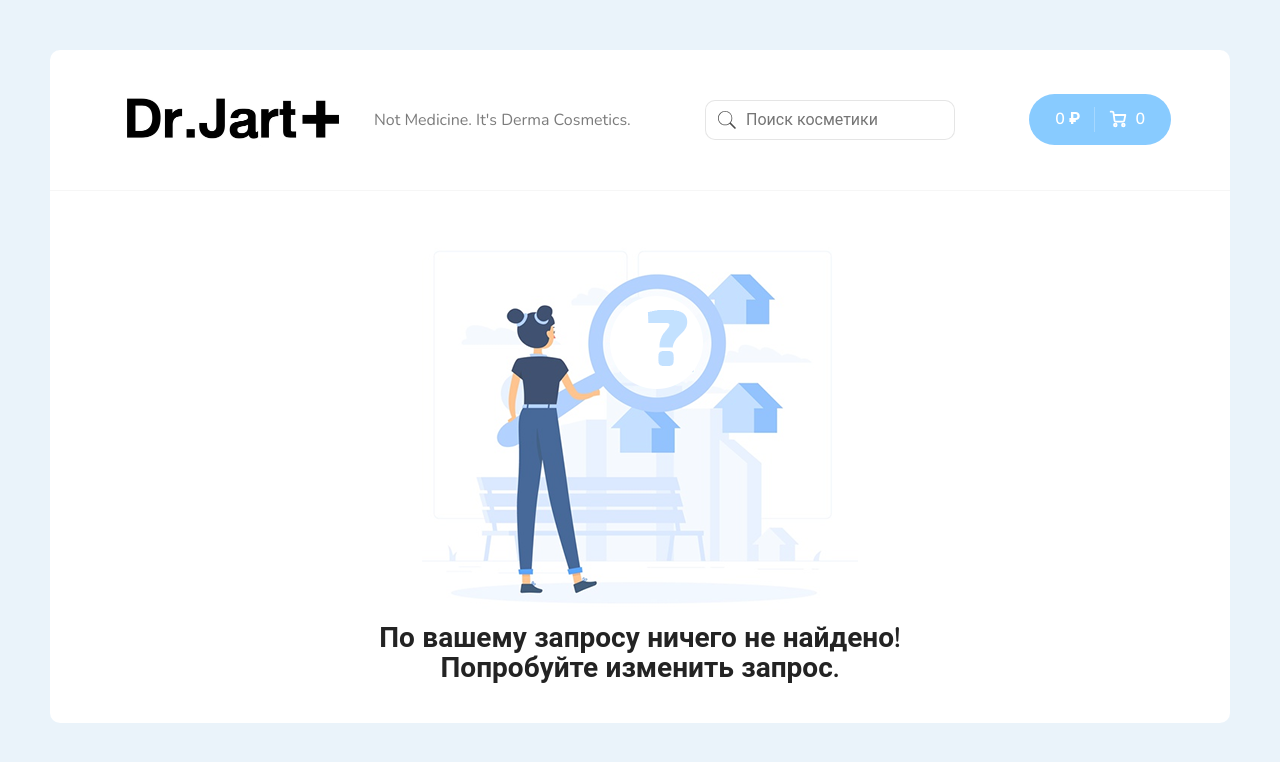
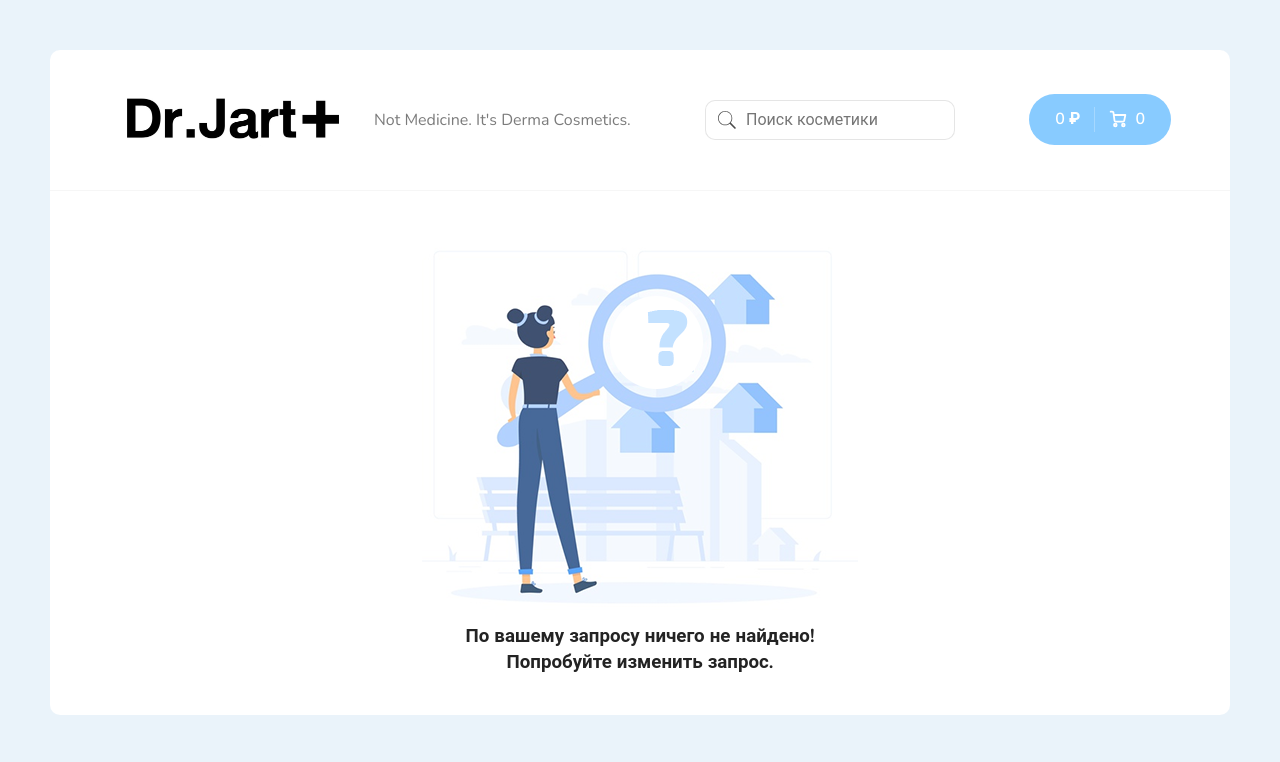
Before and after one commit to darbimar/Cosmetics-shop, a React (Create React App) app: page /not-found in a window 1280 px wide. Shown: the top 762 px of the page. Built offline with nearby package versions, Linux system fonts and the light colour scheme.

Commit message:
removed unnecessary pages in pagination, added the display of the Not Found page when searching

```diff
--- a/src/components/NotFound/NotFoundBlock.module.scss
+++ b/src/components/NotFound/NotFoundBlock.module.scss
@@ -2,8 +2,9 @@
     display: flex;
     flex-direction: column;
     align-items: center;
+    margin: 0 auto;
 
-    h2 {
+    h3 {
         text-align: center;
     }
 }
--- a/src/components/NotFound/index.tsx
+++ b/src/components/NotFound/index.tsx
@@ -5,9 +5,9 @@ function NotFoundBlock() {
     return (
         <div className={styles.root}>
            <img src={notfound} alt="Ничего не найдено" />
-           <h2 >По вашему запросу ничего не найдено!
+           <h3 >По вашему запросу ничего не найдено!
             <br />
-            Попробуйте изменить запрос.</h2>
+            Попробуйте изменить запрос.</h3>
         </div>
     );
 }
--- a/src/components/Pagination/index.tsx
+++ b/src/components/Pagination/index.tsx
@@ -1,12 +1,15 @@
 import ReactPaginate from 'react-paginate';
 import styles from './Pagination.module.scss';
 
+
 type PaginationProps = {
   currentPage: number;
-  onChangePage: (page: number) => void
+  onChangePage: (page: number) => void;
+  categoryId: number
 }
 
-const Pagination: React.FC<PaginationProps> = ({ currentPage, onChangePage }) => {
+
+const Pagination: React.FC<PaginationProps> = ({ currentPage, onChangePage, categoryId }) => {
   return (
     <ReactPaginate
       className={styles.root}
@@ -14,8 +17,8 @@ const Pagination: React.FC<PaginationProps> = ({ currentPage, onChangePage }) =>
       nextLabel=">"
       previousLabel="<"
       onPageChange={(event) => onChangePage(event.selected + 1)}
-      pageRangeDisplayed={3}
-      pageCount={2}
+      pageRangeDisplayed={8}
+      pageCount={categoryId === 0 ? 2 : 1}
       forcePage={currentPage - 1}
       renderOnZeroPageCount={null}
     />
--- a/src/components/ProductItem/Skeleton.tsx
+++ b/src/components/ProductItem/Skeleton.tsx
@@ -1,7 +1,6 @@
-import React from "react"
 import ContentLoader from "react-content-loader"
 
-const Skeleton = (props) => (
+const Skeleton = (props: any) => (
   <ContentLoader
     className="product-block"
     speed={0}
--- a/src/pages/Home.tsx
+++ b/src/pages/Home.tsx
@@ -1,7 +1,7 @@
 import { useEffect, useRef } from 'react';
 import { useSelector } from 'react-redux';
 import { useNavigate } from 'react-router-dom';
-import { FilterSliceState,  setCategoryId, setCurrentPage, setFilters } from '../redux/slices/filterSlice';
+import { FilterSlice,  setCategoryId, setCurrentPage, setFilters } from '../redux/slices/filterSlice';
 import { fetchProducts } from '../redux/slices/productsSlice';
 import qs from 'qs';
 import Categories from '../components/Categories';
@@ -34,14 +34,14 @@ const Home = () => {
       fetchProducts({ sort, categoryId, currentPage }));
   };
 
-  //Если изменили параметры
+
+  // Если изменили параметры
   useEffect(() => {
     if (window.location.search) {
-      const params = (qs.parse(window.location.search.substring(1)) as unknown) as FilterSliceState;
+      const params = (qs.parse(window.location.search.substring(1)) as unknown) as FilterSlice;
       const sort = list.find(
-        (obj) => obj.sortProperty === params.sort.sortProperty && obj.order === params.sort.order,
+        (obj) => obj.sortProperty === params.sortProperty && obj.order === params.order,
       );
-
 
       dispatch(
         setFilters({
@@ -50,8 +50,11 @@ const Home = () => {
         }),
       );
       isSearch.current = true;
+
     }
   }, []);
+
+
 
   //Если был первый рендер, то проверяем URL-параметры и передаем в Redux
   useEffect(() => {
@@ -81,8 +84,10 @@ const Home = () => {
   const products = items
     .filter((obj) => obj.title.toLowerCase().includes(searchValue.toLowerCase()))
     .map((obj: any) => <ProductItem key={obj.id} {...obj} />);
-    console.log(products);
   const skeleton = [...new Array(6)].map((_, index) => <Skeleton key={index} />);
+
+
+  console.log(products);
 
   return (
     <div className="container">
@@ -100,8 +105,15 @@ const Home = () => {
         </div>
       ) : (
         <>
-          <div className="content__items">{status === 'loading' ? skeleton : products}</div>
-          <Pagination currentPage={currentPage} onChangePage={onChangePage} />
+          {status === 'loading' ? (
+            skeleton
+          ) : products.length > 0 ? (
+          <>
+            <div className="content__items">{status === 'loading' ? skeleton : products }</div>
+            <Pagination currentPage={currentPage} onChangePage={onChangePage} categoryId={categoryId}/>
+          </>
+           ) : (<NotFound/>
+          )}
         </>
       )}
     </div>
--- a/src/redux/slices/productsSlice.ts
+++ b/src/redux/slices/productsSlice.ts
@@ -1,7 +1,6 @@
 import { createSlice, createAsyncThunk, PayloadAction } from "@reduxjs/toolkit";
 import axios from 'axios';
 import { SortItem } from "../../components/Sort";
-import { BagItem } from "./bagSlice";
 
 type FetchProducts = {
     sort: SortItem,
```
Also changed, not shown: src/redux/slices/filterSlice.ts (+8 -1 lines).
